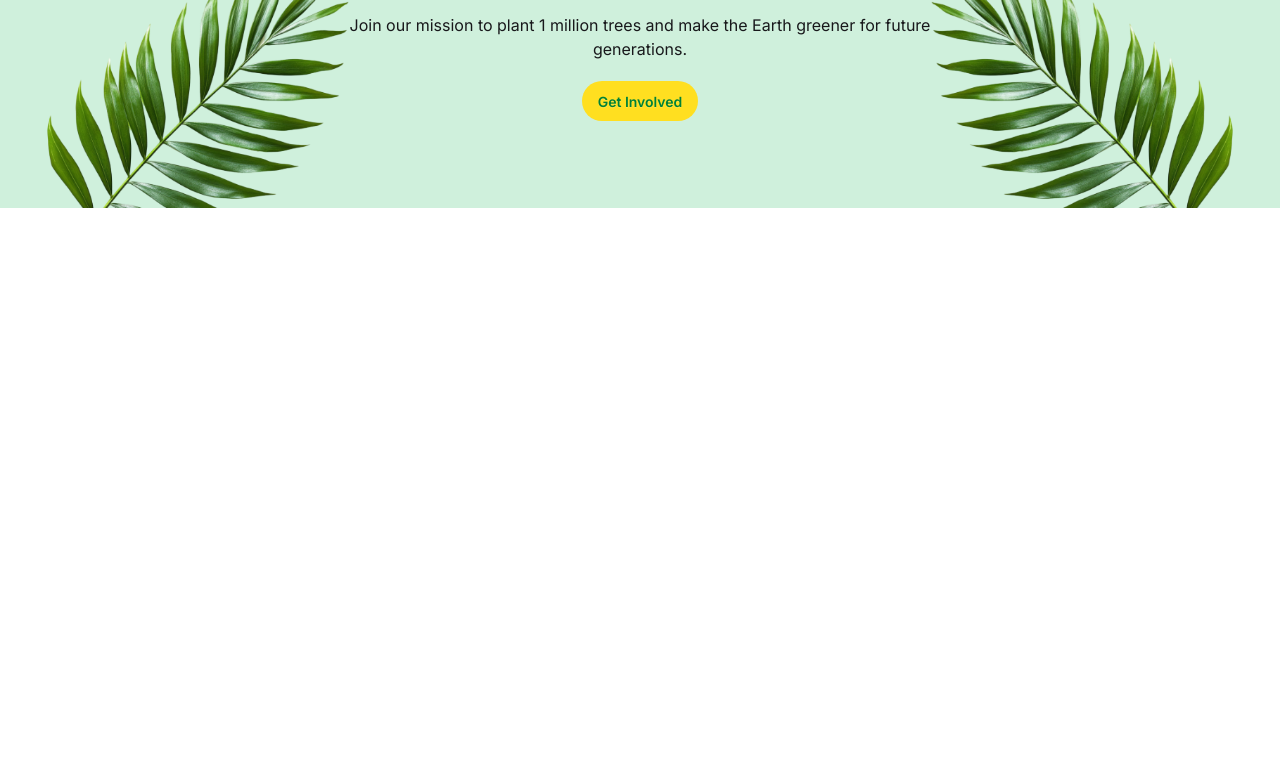
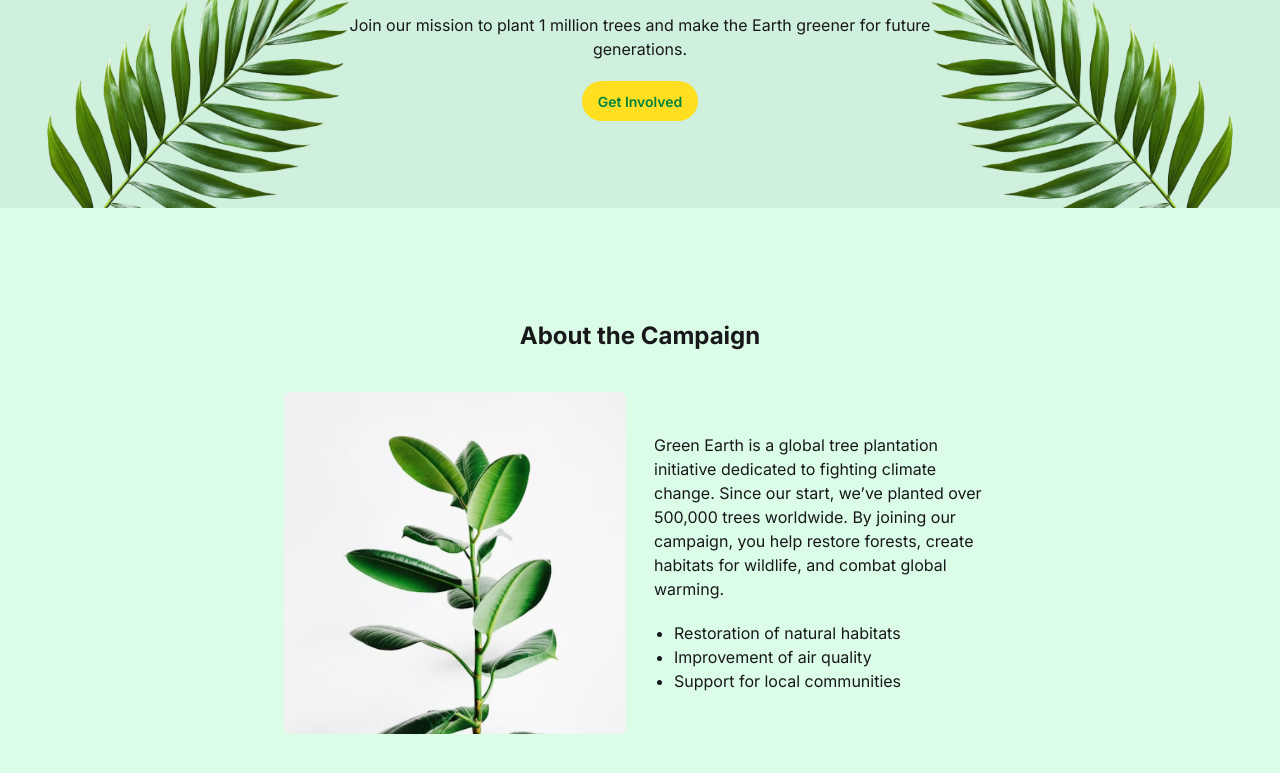
Before and after one commit to abd-005/Green-Earth, a plain HTML site: page index.html in a window 1280 px wide. Shown: the part 207-980 px from the top of the page. Before the commit the page ends 800 px from the top, so only its background shows below. Drawn offline with nearby package versions, Linux system fonts and the light colour scheme.

Commit message:
Added About Section

```diff
--- a/index.html
+++ b/index.html
@@ -79,17 +79,14 @@
     </nav>
     <main>
       <!-- Hero-Section -->
-      <section>
-        <div class="hero bg-cover min-h-[350px]">
+      <section class="hero bg-cover min-h-[350px]">
         <div class=""></div>
         <div class="hero-content text-center">
           <div class="">
-              <h1 class="mb-5 text-5xl font-bold">
-                Plant a Tree, Grow a Future
-              </h1>
+            <h1 class="mb-5 text-5xl font-bold">Plant a Tree, Grow a Future</h1>
             <p class="mb-5">
               Join our mission to plant 1 million trees and make the Earth
-                greener for future<br>generations.
+              greener for future<br />generations.
             </p>
             <button
               class="btn bg-yellow-300 text-green-700 border-none shadow-none rounded-4xl"
@@ -98,6 +95,34 @@
             </button>
           </div>
         </div>
+      </section>
+
+      <!-- About Section -->
+      <section class="bg-green-100 py-28">
+        <div class="about w-10/12 mx-auto ">
+          <h2 class="about-title text-2xl text-center font-bold  pb-10">About the Campaign</h2>
+
+          <div class="about-body w-8/12 mx-auto grid grid-cols-2 gap-7 items-center">
+            <figure>
+            <img
+              src="./assets/about.png"
+              alt="about img"
+            />
+          </figure>
+          <div class="about-description">
+            <p class="mb-5">
+              Green Earth is a global tree plantation initiative dedicated to
+              fighting climate change. Since our start, we’ve planted over
+              500,000 trees worldwide. By joining our campaign, you help restore
+              forests, create habitats for wildlife, and combat global warming.
+            </p>
+            <ul class="list-disc pl-5">
+              <li>Restoration of natural habitats</li>
+              <li>Improvement of air quality</li>
+              <li>Support for local communities</li>
+            </ul>
+          </div>
+          </div>
         </div>
       </section>
     </main>
```
Lines whose indentation alone changed are shown as unchanged.
